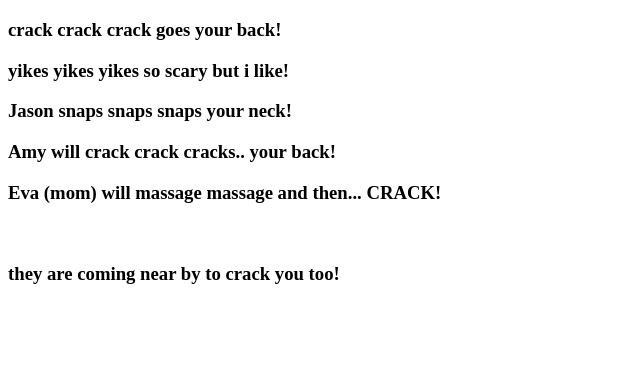
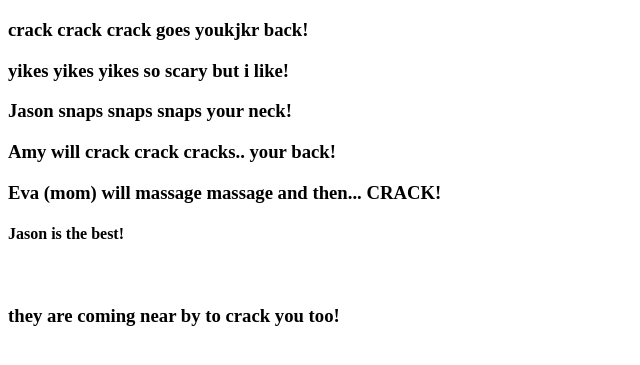
Before and after one commit to chiropraticachapko/chiropraticachapko.it, a plain HTML site: page index.html in a window 1280 px wide. Shown: the part 61-426 px from the top of the page, without its empty margins (0-640 px from the left). Drawn offline with Linux system fonts and the light colour scheme.

Commit message:
Update index.html

```diff
--- a/index.html
+++ b/index.html
@@ -8,7 +8,7 @@
 <body>
     <h1>Crack goes the chapkos!</h1>
 
-    <h3>crack crack crack goes your back!</h3>
+    <h3>crack crack crack goes youkjkr back!</h3>
 
     <h3>yikes yikes yikes so scary but i like!</h3>
 
@@ -17,6 +17,8 @@
 
     <h3>Eva (mom) will massage massage and then... CRACK!</h3>
 
+	<h4>Jason is the best!<h4>
+
 	<h3>&nbsp;</h3>
 	<h3></h3>
 	<h3>they are coming near by to crack you too!</h3>
```
